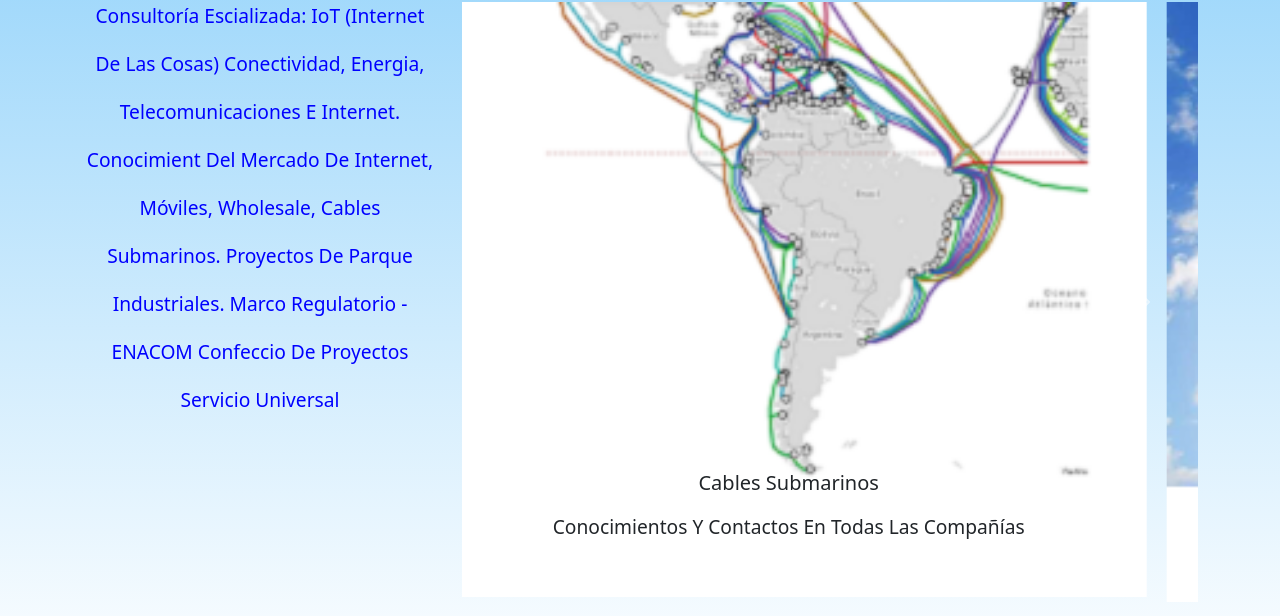
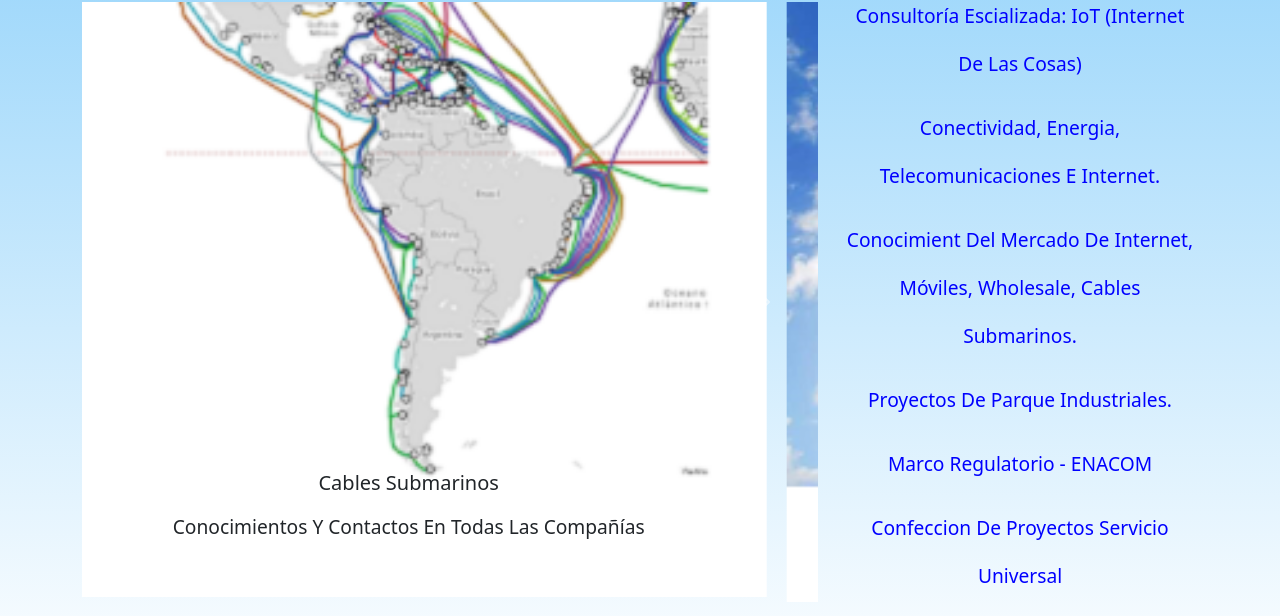
Before and after one commit to herfinck/trabajofinallinux, a website: page index.html in a window 1280 px wide. Shown: the part 210-826 px from the top of the page. Drawn offline with nearby package versions, Linux system fonts and the light colour scheme.

Commit message:
“arreglo”

```diff
--- a/index.html
+++ b/index.html
@@ -51,15 +51,7 @@
         <!-- soy la fila -->
         <div class="row justify-content-center">
                     <!-- para que sea responsive cantida dde columnas en base al tamano Lage:lg medium: md small:sm-->
-            <div class="col-lg-4 col-md-6 col-sm-12">
-                   <p>Consultoría escializada: IoT (Internet de las cosas)
-                    Conectividad, Energia, Telecomunicaciones e Internet.
-                    Conocimient del mercado de Internet, móviles, Wholesale, Cables Submarinos.
-                    Proyectos de Parque Industriales.
-                    Marco regulatorio - ENACOM
-                    Confeccio de proyectos Servicio Universal
-                   </p>
-            </div>
+
             <div class="col-8">
             <div id="carouselExampleCaptions" class="carousel slide" data-bs-ride="carousel">
             <div class="carousel-indicators">
@@ -101,6 +93,14 @@
         </div>
 
         </div>
+        <div class="col-lg-4 col-md-6 col-sm-12">
+            <p>Consultoría escializada: IoT (Internet de las cosas)</p>
+            <p>Conectividad, Energia, Telecomunicaciones e Internet.</p>
+            <p>Conocimient del mercado de Internet, móviles, Wholesale, Cables Submarinos.</p>
+            <p>Proyectos de Parque Industriales.</p>
+            <p>Marco regulatorio - ENACOM </p>
+            <p>Confeccion de proyectos Servicio Universal</p>
+        </div>
 
 
     </Section>
```
Also changed, not shown: package.json (+10 -2 lines), 2 other files.
